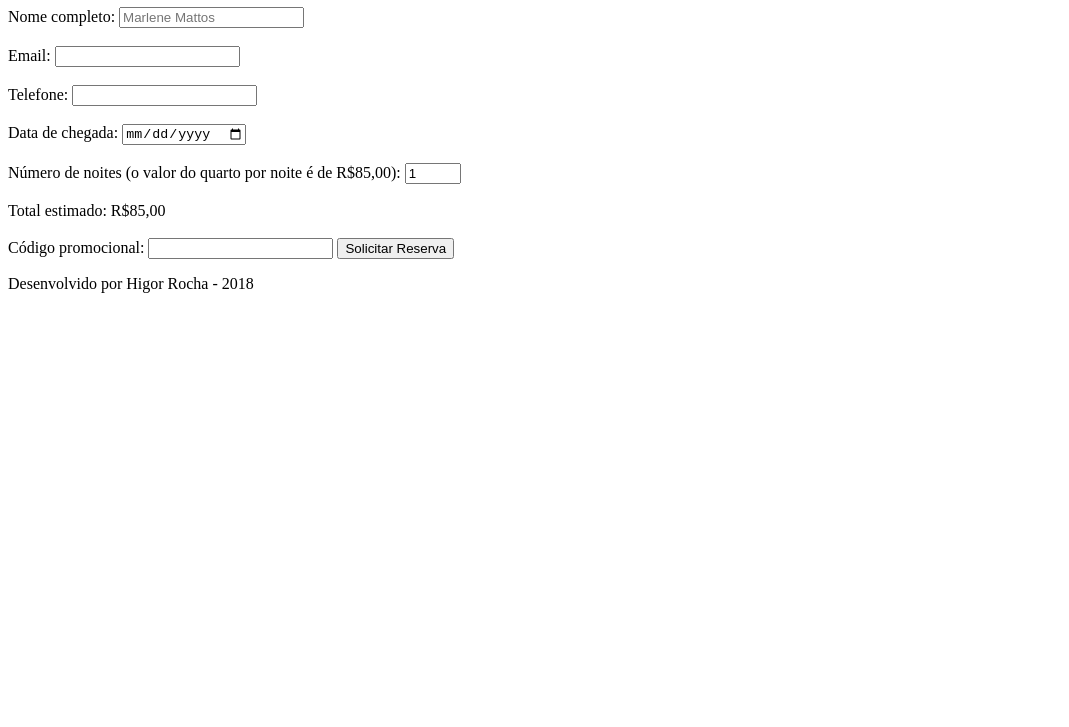
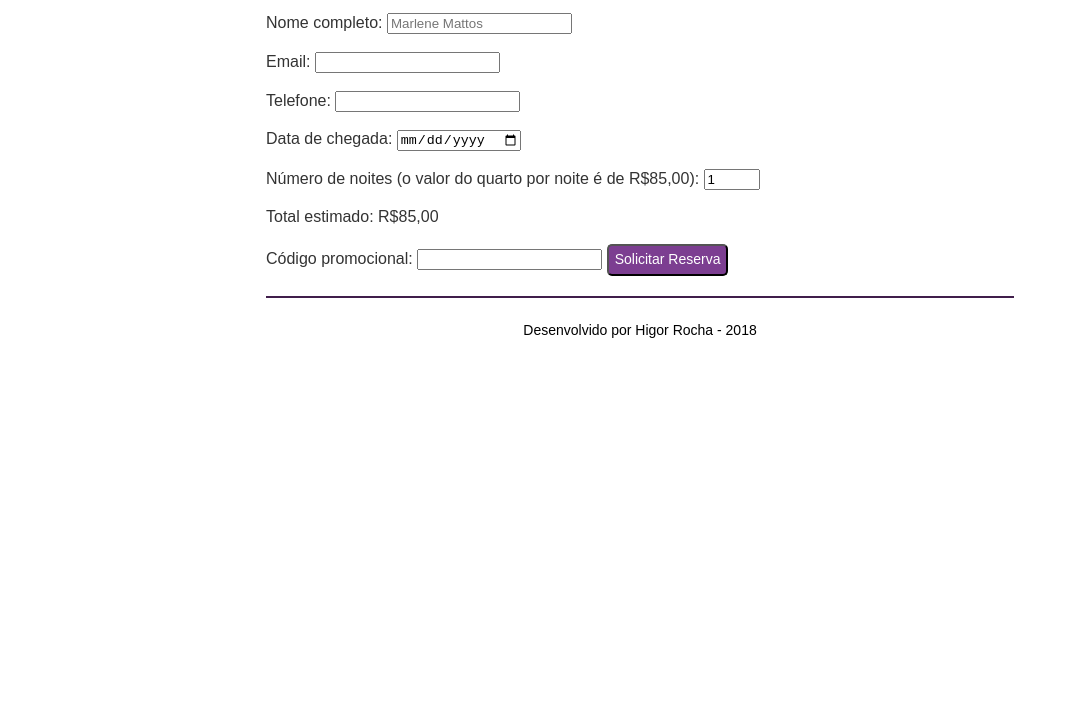
Before and after one commit to higorrocha/formularioHTML5, a plain HTML site: page index.html in a window 1280 px wide. Shown: the part 73-800 px from the top of the page, without its empty margins (0-1069 px from the left). Drawn offline with Linux system fonts and the light colour scheme.

Commit message:
Colocando estilos básicos no formulário

```diff
--- /dev/null
+++ b/css/estilos.css
@@ -0,0 +1,70 @@
+body {
+    margin: 0 auto;
+    width: 30%;
+}
+
+h1 {
+    font-size: 24px;
+    color: #333;
+    font-family: Arial, sans-serif;
+}
+
+p {
+    color: rgb(0, 0, 0);
+    font-size: 14px;
+    font-family: Arial, sans-serif;
+    line-height: 1.8em;
+}
+
+form {
+    font-size: 16px;
+    color: #333;
+    font-family: Arial, sans-serif;
+}
+
+header {
+    text-align: center;
+    color: #401e4b;
+}
+
+main {
+    border: 2px solid #401e4b;
+    border-left: none;
+    border-right: none;
+    margin: 20px 10px;
+    padding: 20px 0;
+}
+
+footer {
+    text-align: center;
+}
+
+#botao {
+    background-color:#7c3e91;
+    color: #ffffff;
+    font-family: Arial, sans-serif;
+    font-size: 14px;
+    line-height: 1.8em;
+    border-radius: 5px;
+}
+
+@media screen and (max-width: 1320px) {
+    body {
+        margin: 0 auto;
+        width: 60%;
+    }
+
+    @media screen and (max-width: 920px) {
+        body {
+            margin: 0 auto;
+            width: 80%;
+        }
+
+        @media screen and (max-width: 420px) {
+            body {
+                margin: 0 auto;
+                width: 100%;
+            }
+        }
+    }
+}
--- a/index.html
+++ b/index.html
@@ -4,6 +4,7 @@
         <meta charset="utf-8">
         <meta name="viewport" content="width=device-width, user-scalable=no">
         <title>Formulário interativo com HTML5</title>
+        <link rel="stylesheet" href="css/estilos.css">
     </head>
     <body>
         <header>
```
